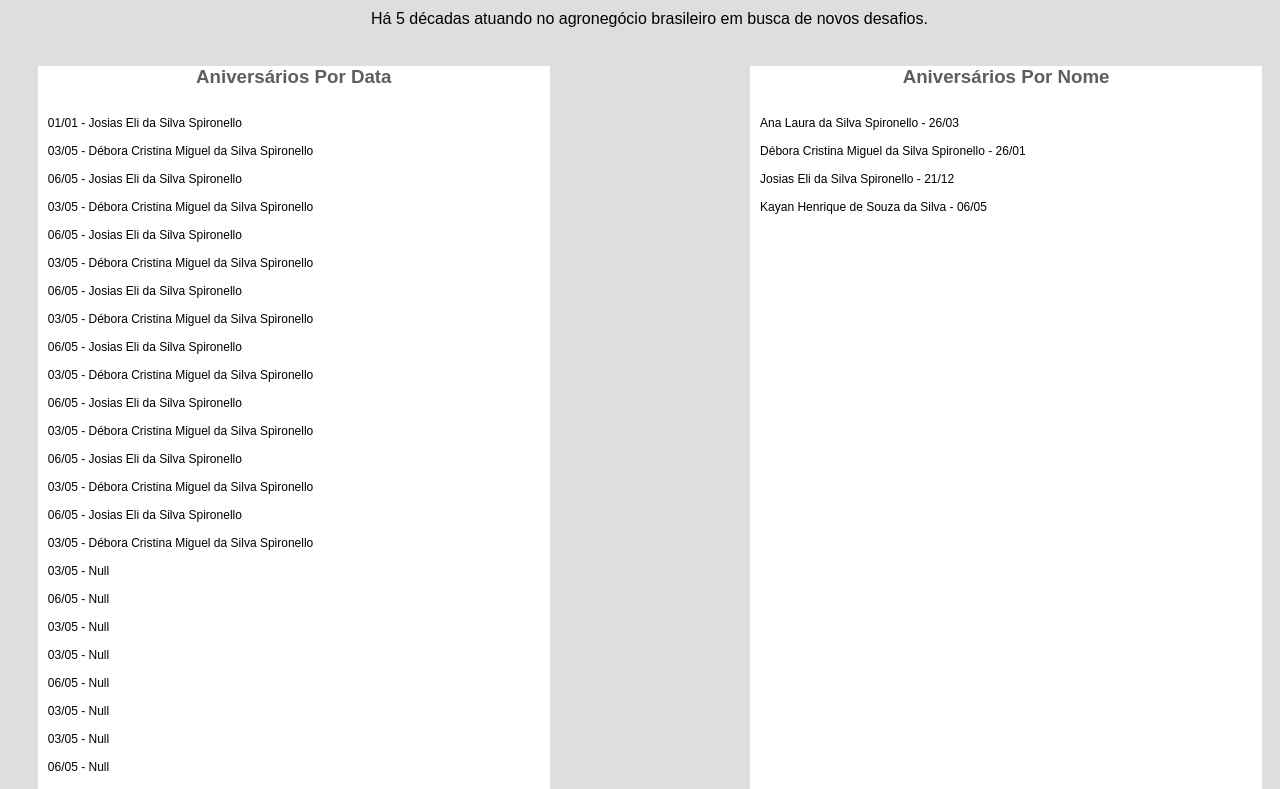
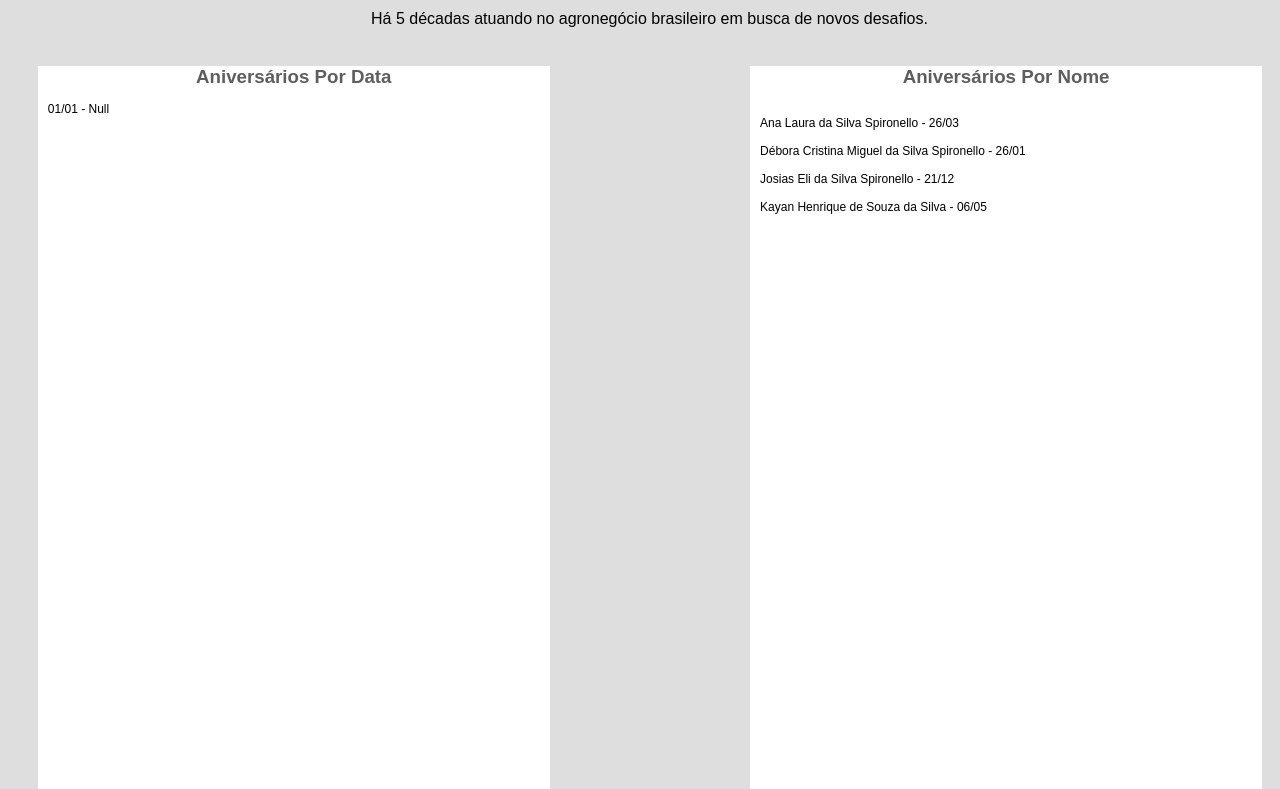
Before and after one commit to JosiasKayan/bandeirantesIntranet, a plain HTML site: page aniversarios.html in a window 1280 px wide. Shown: the part 84-873 px from the top of the page. Drawn offline with Linux system fonts and the light colour scheme.

Commit message:
Atualizado 08/04

```diff
--- a/aniversarios.html
+++ b/aniversarios.html
@@ -22,7 +22,7 @@
 
         <div class="espaco2"></div>
         <ul>
-        <li><a href="#">INSTITUCIONAL</a></li>
+
         <li><a href="#">NOTÍCIAS</a></li>
         <li><a href="#">TERMINAIS</a></li>
         <li><a href="#">CONTATO</a></li>
@@ -41,57 +41,7 @@
         <h3 id="txt_q1">Aniversários Por Data</h3>
         <div class="info_aniver1">
 
-            <p> <br> <br> 01/01 - Josias Eli da Silva Spironello </p>
-
-            <p> <br> 03/05 - Débora Cristina Miguel da Silva Spironello </p>
-
-            <p> <br> 06/05 - Josias Eli da Silva Spironello </p>
-
-            <p> <br> 03/05 - Débora Cristina Miguel da Silva Spironello </p>
-
-            <p> <br> 06/05 - Josias Eli da Silva Spironello </p>
-
-            <p> <br> 03/05 - Débora Cristina Miguel da Silva Spironello </p>
-
-            <p> <br> 06/05 - Josias Eli da Silva Spironello </p>
-
-            <p> <br> 03/05 - Débora Cristina Miguel da Silva Spironello </p>
-
-            <p> <br> 06/05 - Josias Eli da Silva Spironello </p>
-
-            <p> <br> 03/05 - Débora Cristina Miguel da Silva Spironello </p>
-
-            <p> <br> 06/05 - Josias Eli da Silva Spironello </p>
-
-            <p> <br> 03/05 - Débora Cristina Miguel da Silva Spironello </p>
-
-            <p> <br> 06/05 - Josias Eli da Silva Spironello </p>
-
-            <p> <br> 03/05 - Débora Cristina Miguel da Silva Spironello </p>
-
-            <p> <br> 06/05 - Josias Eli da Silva Spironello </p>
-
-            <p> <br> 03/05 - Débora Cristina Miguel da Silva Spironello </p>
-
-            <p> <br> 03/05 - Null </p>
-
-            <p> <br> 06/05 - Null </p>
-
-            <p> <br> 03/05 - Null </p>
-
-            <p> <br> 03/05 - Null </p>
-
-            <p> <br> 06/05 - Null </p>
-
-            <p> <br> 03/05 - Null </p>
-
-            <p> <br> 03/05 - Null </p>
-
-            <p> <br> 06/05 - Null </p>
-
-            <p> <br> 03/05 - Null </p>
-
-
+            <p> <br> 01/01 - Null </p>
 
             </div>
 
```
Also changed, not shown: index.html (+3 -3 lines), aternos.txt (added).
